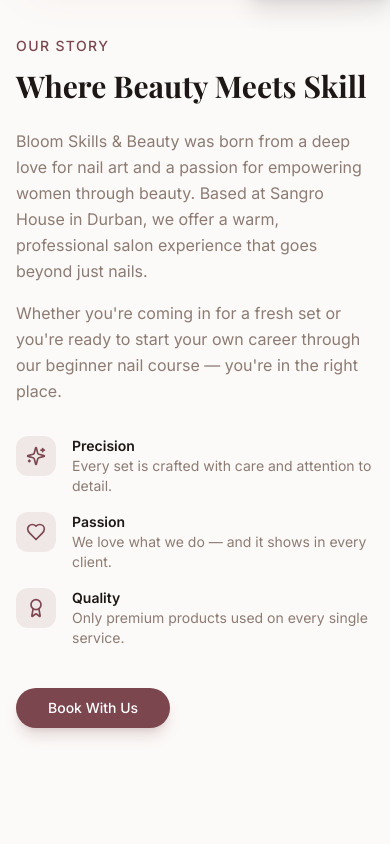
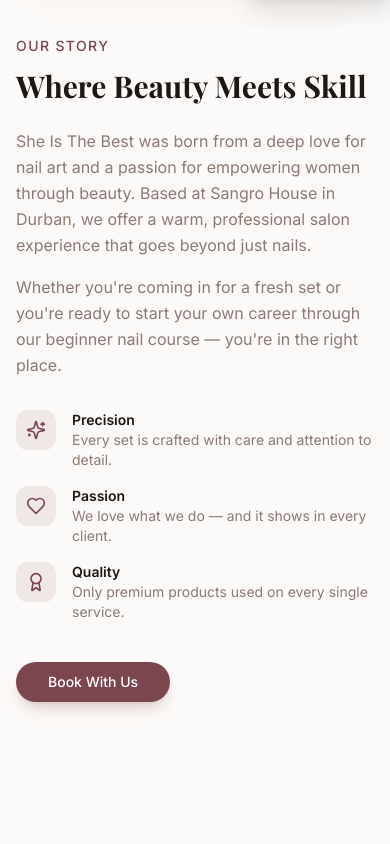
Before and after one commit to Sphile2012/spiffy-treacle-bd7029, a React (Vite) app: page / in a window 390 px wide. Shown: the part 2820-3664 px from the top of the page. Built offline with nearby package versions, Linux system fonts and the light colour scheme; a web font is replaced by a local one.

Commit message:
chore: complete rebrand to She Is The Best - update all remaining files

```diff
--- a/index.html
+++ b/index.html
@@ -3,7 +3,7 @@
   <head>
     <meta charset="UTF-8" />
     <link rel="icon" type="image/png" href="/favicon.ico" />
-    <title>Bloom Skills & Beauty</title>
+    <title>She Is The Best</title>
   </head>
   <body>
     <div id="root"></div>
--- a/src/components/AboutSection.jsx
+++ b/src/components/AboutSection.jsx
@@ -25,7 +25,7 @@
             <div className="rounded-3xl overflow-hidden shadow-2xl shadow-primary/10">
               <img
                 src="https://media.base44.com/images/public/69c85189646ba632d738f811/c8cd671aa_WhatsAppImage2026-03-29at1611561.jpg"
-                alt="Bloom Skills & Beauty — our work"
+                alt="She Is The Best — our work"
                 loading="lazy"
                 decoding="async"
                 className="w-full h-[480px] object-cover"
@@ -50,7 +50,7 @@
               Where Beauty Meets Skill
             </h2>
             <p className="text-muted-foreground leading-relaxed mb-4">
-              Bloom Skills & Beauty was born from a deep love for nail art and a passion for empowering women through beauty. Based at Sangro House in Durban, we offer a warm, professional salon experience that goes beyond just nails.
+              She Is The Best was born from a deep love for nail art and a passion for empowering women through beauty. Based at Sangro House in Durban, we offer a warm, professional salon experience that goes beyond just nails.
             </p>
             <p className="text-muted-foreground leading-relaxed mb-8">
               Whether you're coming in for a fresh set or you're ready to start your own career through our beginner nail course — you're in the right place.
--- a/src/components/CoursePreview.jsx
+++ b/src/components/CoursePreview.jsx
@@ -92,7 +92,7 @@
             <div className="rounded-3xl overflow-hidden shadow-2xl shadow-primary/10">
               <img
                 src={courseImage}
-                alt="Bloom Skills & Beauty Nail Course"
+                alt="She Is The Best Nail Course"
                 loading="lazy"
                 decoding="async"
                 className="w-full h-auto object-cover"
--- a/src/components/TestimonialsSection.jsx
+++ b/src/components/TestimonialsSection.jsx
@@ -7,7 +7,7 @@
   { name: "Naledi M.", rating: 5, text: "Absolutely obsessed with my nails! The attention to detail is unmatched. My set lasted over 3 weeks perfectly." },
   { name: "Thandi K.", rating: 5, text: "Best lashes I've ever had. So natural-looking yet stunning. I get compliments everywhere I go!" },
   { name: "Siphokazi D.", rating: 5, text: "Did the nail course and it was life-changing. The mentorship and training kit were so worth it. Highly recommend!" },
-  { name: "Ayanda B.", rating: 5, text: "The vibe at Bloom is just so warm and welcoming. Always leave feeling like a queen. Won't go anywhere else!" },
+  { name: "Ayanda B.", rating: 5, text: "The vibe at She Is The Best is just so warm and welcoming. Always leave feeling like a queen. Won't go anywhere else!" },
 ];
 
 export default function TestimonialsSection() {
@@ -32,7 +32,7 @@
           viewport={{ once: true, margin: "-50px" }}
           className="bg-primary rounded-3xl p-10 sm:p-14 text-center text-primary-foreground"
         >
-          <h3 className="font-heading text-2xl sm:text-3xl font-bold mb-4">Ready to Bloom?</h3>
+          <h3 className="font-heading text-2xl sm:text-3xl font-bold mb-4">Ready to glow?</h3>
           <p className="opacity-90 mb-2 max-w-md mx-auto">
             Book your appointment today or enrol in our beginner nail course and start your beauty journey.
           </p>
@@ -45,7 +45,7 @@
                 Book Now
               </Button>
             </Link>
-            <a href="https://wa.me/27798060310?text=Hi%20Bloom!%20I'd%20like%20to%20enquire." target="_blank" rel="noopener noreferrer">
+            <a href="https://wa.me/27798060310?text=Hi%20She%20Is%20The%20Best!%20I'd%20like%20to%20enquire." target="_blank" rel="noopener noreferrer">
               <Button size="lg" className="rounded-full px-8 bg-white text-black hover:bg-white/90 font-semibold">
                 WhatsApp Us
               </Button>
```
